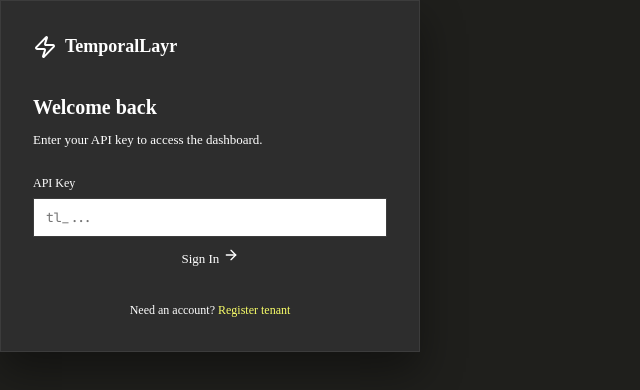
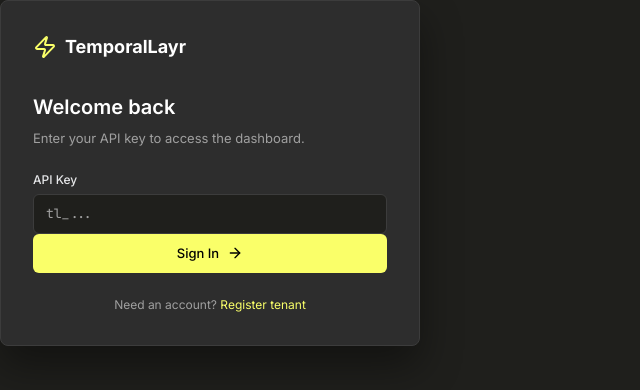
Before and after one commit to CodeWizarz/Temporallayr-Powerhouse, a React (Vite) app in the folder dashboard/: page /login in a window 1280 px wide. Shown: the top 390 px of the page, without its empty margins (0-640 px from the left). Built offline with nearby package versions, Linux system fonts and the light colour scheme; no server answers.

Commit message:
feat: add postcss + tailwind config, update dashboard styles

```diff
--- a/dashboard/src/styles/global.css
+++ b/dashboard/src/styles/global.css
@@ -1,63 +1,14 @@
-@import url('https://fonts.googleapis.com/css2?family=Inter:ital,opsz,wght@0,14..32,100..900;1,14..32,100..900&display=swap');
+@import 'tailwindcss';
 @import './theme.css';
 
-*,
-*::before,
-*::after {
-    box-sizing: border-box;
-    margin: 0;
-    padding: 0;
-}
-
-html,
-body,
-#root {
-    height: 100%;
-}
-
-body {
-    background: var(--bg-base);
-    color: var(--text-primary);
-    font-family: var(--font-ui);
-    font-size: 14px;
-    line-height: 1.5;
-    -webkit-font-smoothing: antialiased;
-}
-
-code,
-pre,
-.mono {
-    font-family: var(--font-sans);
-}
-
-a {
-    color: var(--accent);
-    text-decoration: none;
-}
-
-a:hover {
-    color: var(--accent-hover);
-}
-
-button {
-    cursor: pointer;
-    font-family: var(--font-ui);
-    background: transparent;
-    border: none;
-    padding: 0;
-    color: inherit;
-}
-
-::-webkit-scrollbar {
-    width: 6px;
-    height: 6px;
-}
-
-::-webkit-scrollbar-track {
-    background: var(--bg-base);
-}
-
-::-webkit-scrollbar-thumb {
-    background: var(--border);
-    border-radius: 3px;
-}
+*, *::before, *::after { box-sizing: border-box; margin: 0; padding: 0; }
+html { -webkit-font-smoothing: antialiased; -moz-osx-font-smoothing: grayscale; text-rendering: optimizeLegibility; }
+body { font-family: var(--font-sans); background: var(--bg-base); color: var(--text-primary); min-height: 100vh; overflow: hidden; }
+#root { min-height: 100vh; }
+::-webkit-scrollbar { width: 6px; height: 6px; }
+::-webkit-scrollbar-track { background: transparent; }
+::-webkit-scrollbar-thumb { background: var(--border); border-radius: 3px; }
+::-webkit-scrollbar-thumb:hover { background: var(--border-hover); }
+::selection { background: var(--accent); color: #000; }
+:focus-visible { outline: 2px solid var(--accent); outline-offset: 2px; }
+.tabular-nums { font-variant-numeric: tabular-nums; }
```
